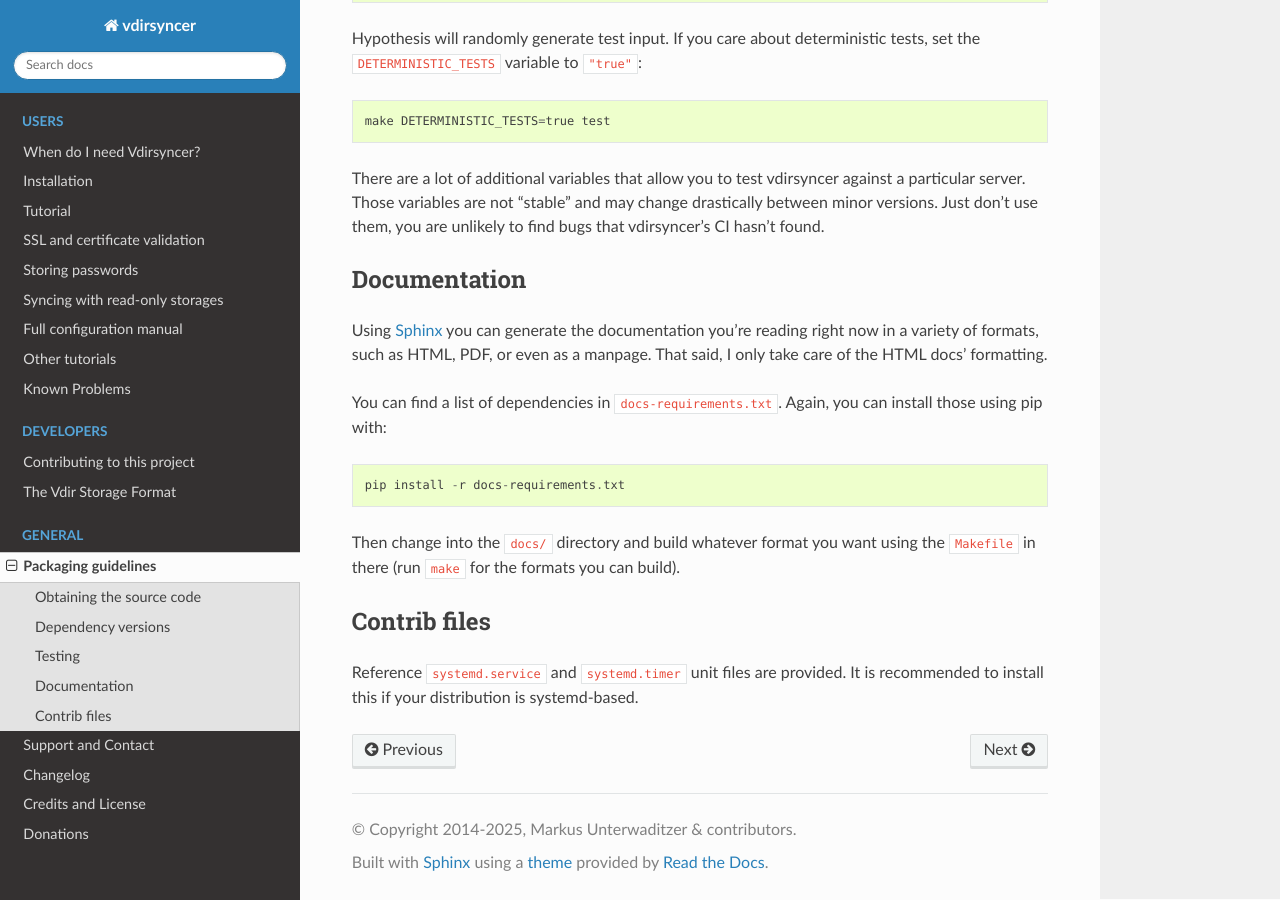
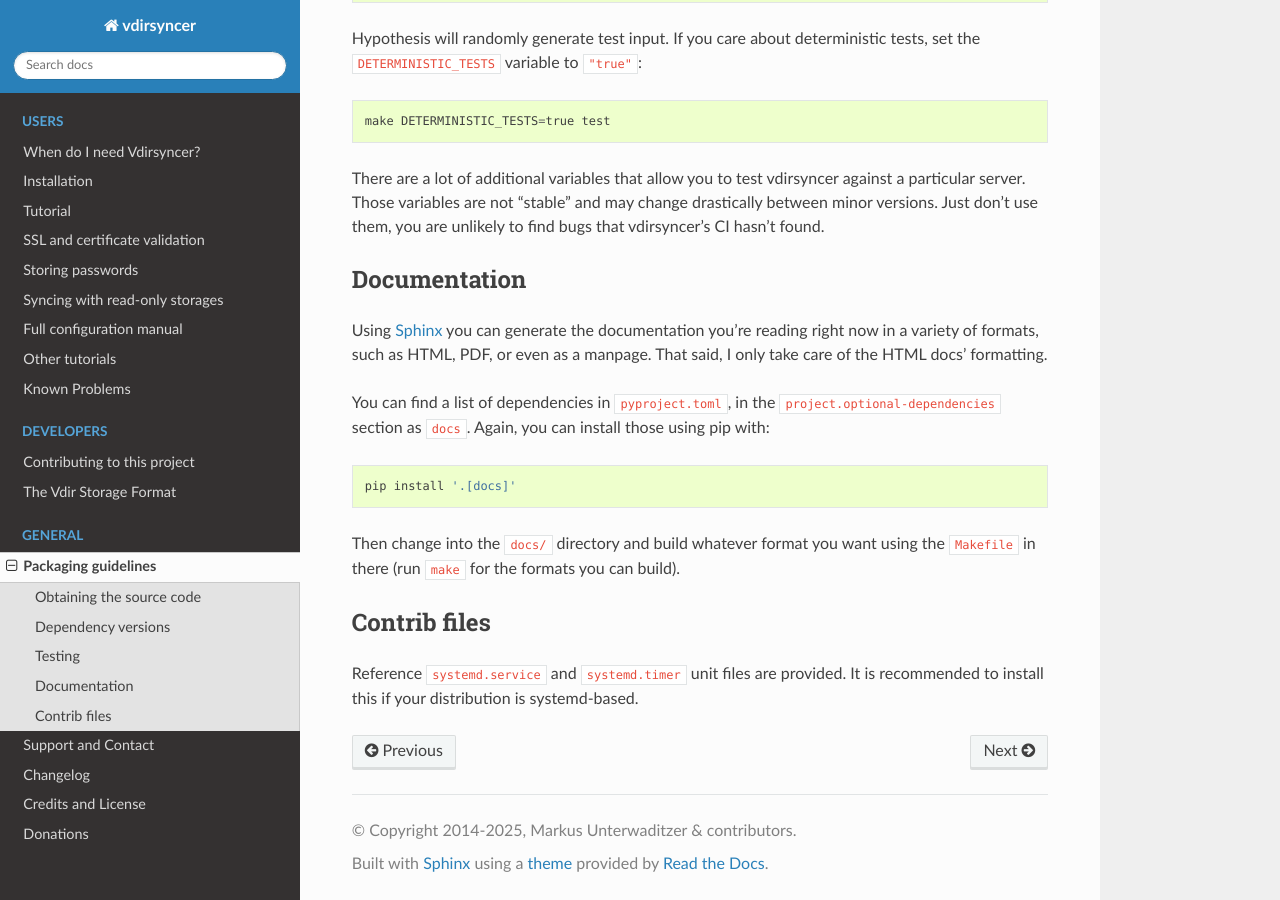
Before and after one commit to pimutils/vdirsyncer, a Sphinx documentation site: the page built from docs/packaging.rst, in a window 1280 px wide and 900 px high, scrolled down 1303 px. Built offline with Sphinx 7.4.7 and the Read the Docs theme 3.1.0, drawn with Linux system fonts in a browser that asks for light colours.

Commit message:
Merge docs-requirements.txt into pyproject.toml
Keep requirements definitions all in one place.

```diff
--- a/docs-requirements.txt
+++ /dev/null
@@ -1,4 +0,0 @@
-# This file is used by readthedocs.org
-sphinx != 1.4.7
-sphinx_rtd_theme
-setuptools_scm
--- a/docs/packaging.rst
+++ b/docs/packaging.rst
@@ -74,10 +74,11 @@ Using Sphinx_ you can generate the documentation you're reading right now in a
 variety of formats, such as HTML, PDF, or even as a manpage. That said, I only
 take care of the HTML docs' formatting.
 
-You can find a list of dependencies in ``docs-requirements.txt``. Again, you
-can install those using pip with::
+You can find a list of dependencies in ``pyproject.toml``, in the
+``project.optional-dependencies`` section as ``docs``. Again, you can install
+those using pip with::
 
-    pip install -r docs-requirements.txt
+    pip install '.[docs]'
 
 Then change into the ``docs/`` directory and build whatever format you want
 using the ``Makefile`` in there (run ``make`` for the formats you can build).
--- a/pyproject.toml
+++ b/pyproject.toml
@@ -53,6 +53,11 @@ test = [
   "pytest-asyncio",
   "aioresponses",
 ]
+docs = [
+  "sphinx!=1.4.7",
+  "sphinx_rtd_theme",
+  "setuptools_scm",
+]
 
 [project.scripts]
 vdirsyncer = "vdirsyncer.cli:app"
```
Also changed, not shown: .readthedocs.yaml, 1 other file.
